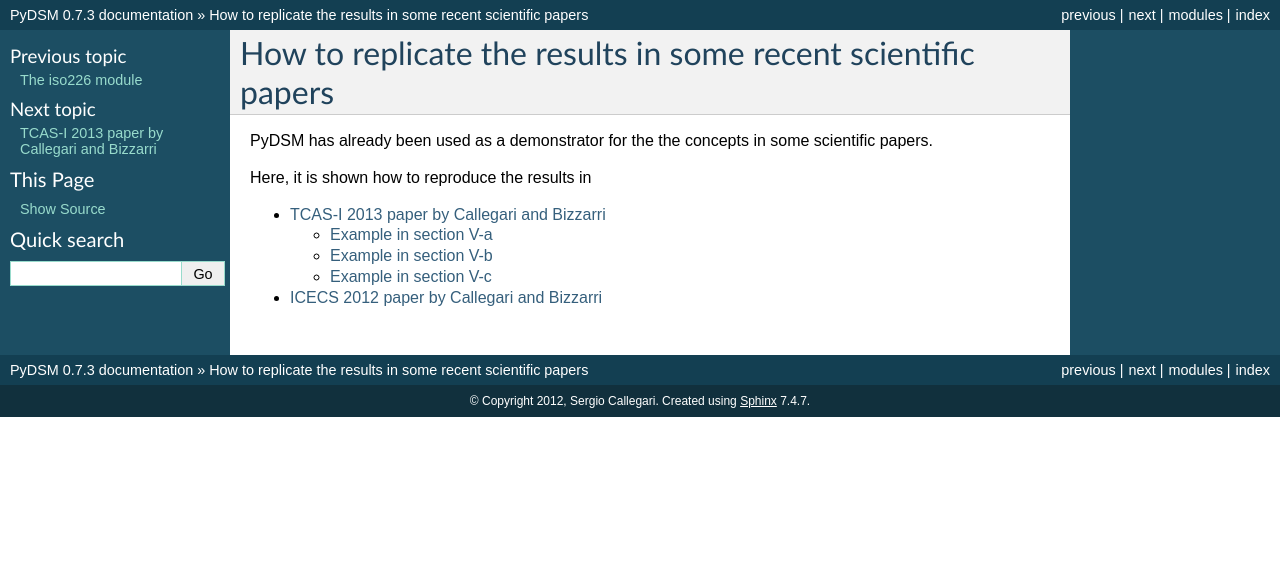
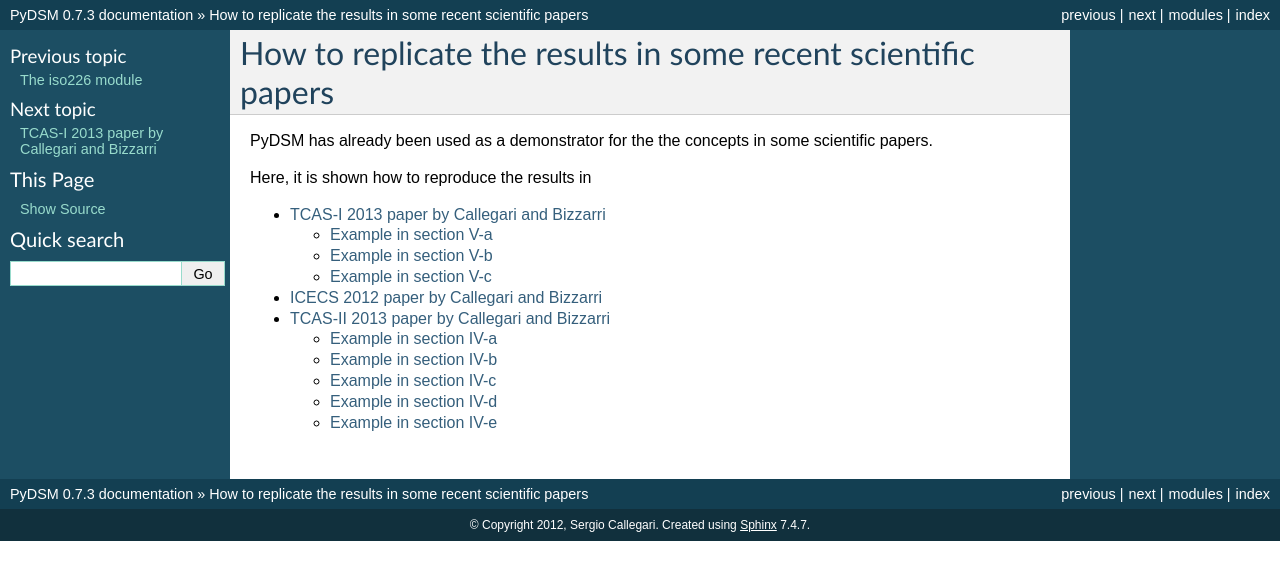
Before and after one commit to sergiocallegari/PyDSM, a Sphinx documentation site: the page built from doc/source/replicate-results.rst, in a window 1280 px wide. Shown: the top 580 px of the page. Built offline with Sphinx 7.4.7, drawn with Linux system fonts in a browser that asks for light colours; formulas are drawn with MathJax 3; some of the changed lines change nothing that is shown.

Commit message:
Add documentation on how to replicate results in TCAS-II paper

```diff
--- a/doc/source/replicate-results.rst
+++ b/doc/source/replicate-results.rst
@@ -11,3 +11,4 @@ Here, it is shown how to reproduce the results in
 
    replicate-tcas1-2013
    replicate-icecs-2012
+   replicate-tcas2-2013
--- /dev/null
+++ b/doc/source/replicate-tcas2-2013.rst
@@ -0,0 +1,135 @@
+TCAS-II 2013 paper by Callegari and Bizzarri
+--------------------------------------------
+
+This section illustrates how to replicate the results presented in the
+paper
+
+    Sergio Callegari, Federico Bizzarri *"Noise Weighting in the
+    Design of ΔΣ Modulators (with a Psychoacoustic Coder as an
+    Example),"* IEEE Transactions on Circuits and Systems - Part II:
+    Express Briefs. To appear in 2013.
+
+To this aim, some sample code is provided in the directory
+``Examples/TCAS2-2013``.
+
+The research paper provides 4 examples, in Sections IV-a to V-e.
+
+Example in section IV-a
+'''''''''''''''''''''''
+
+This example refers to the design of a Digital ΔΣ modulator for low
+pass signals with a mere specification of the signal bandwith (which
+is specified as a fraction of the modulator sample frequency via the
+oversampling ratio).
+
+The corresponding code is provided in the file ``demo_lp_brickwall.py``. Once
+PyDSM and all its pre-requisites are installed, this can be started
+directly by opening a shell (command prompt) and typing::
+
+  python demo_lp_brickwall.py
+
+Alternatively, the script can be opened in Spyder and launched from
+there.
+
+The code runs, showing some intermediate output from the
+optimizer. Then it provides the graphical output that is delivered in
+Figure 2 in the TCAS-II paper.
+
+The proposed example code is not particularly elegant, but should be
+rather easy to read, also thanks to the many comments.
+
+
+Example in section IV-b
+'''''''''''''''''''''''
+
+This example refers to the design of a multiband Digital ΔΣ modulator.
+
+The corresponding code is provided in the file
+``demo_multiband_brickwall.py``. Once PyDSM and all its pre-requisites
+are installed, this can be started directly by opening a shell
+(command prompt) and typing::
+
+  python demo_multiband_brickwall.py
+
+Alternatively, the script can be opened in Spyder and launched from
+there.
+
+The code runs, showing some intermediate output from the
+optimizer. Then it provides the graphical output that is delivered in
+Figure 3 in the TCAS-II paper.
+
+The proposed example code is not particularly
+elegant, but should be rather easy to read, also thanks to the many
+comments.
+
+Example in section IV-c
+'''''''''''''''''''''''
+
+This example refers to the design of a Digital ΔΣ modulator that is
+followed by a non ideal filter in charge of removing the quantization
+noise.
+
+The corresponding code is provided in the file
+``demo_lp_filter.py``. Once PyDSM and all its pre-requisites are
+installed, this can be started directly by opening a shell (command
+prompt) and typing::
+
+  python demo_lp_filter.py
+
+Alternatively, the script can be opened in Spyder and launched from
+there.
+
+The code runs, showing some intermediate output from the
+optimizer. Then it provides the graphical output that is delivered in
+Figure 5 in the TCAS-II paper.
+
+The proposed example code is not particularly elegant, but should be
+rather easy to read, also thanks to the many comments.
+
+Example in section IV-d
+'''''''''''''''''''''''
+
+This example refers to the design of a Digital ΔΣ modulator for low-pass
+signal that is capable of delivering a reduced quantization noise close to
+dc.
+
+The corresponding code is provided in the file
+``demo_lp_low_dc_noise.py``. Once PyDSM and all its pre-requisites are
+installed, this can be started directly by opening a shell (command
+prompt) and typing::
+
+  python demo_lp_low_dc_noise.py
+
+Alternatively, the script can be opened in Spyder and launched from
+there.
+
+The code runs, showing some intermediate output from the
+optimizer. Then it provides the graphical output that is delivered in
+Figure 6 in the TCAS-II paper.
+
+The proposed example code is not particularly elegant, but should be
+rather easy to read, also thanks to the many comments.
+
+Example in section IV-e
+'''''''''''''''''''''''
+
+This example refers to the design of a Digital ΔΣ modulator for audio
+signals capable of shaping the in-band quantization noise according to
+a psychoacoustic weighting function, so that it is minimally audible.
+
+The corresponding code is provided in the file
+``demo_psychoacoustic.py``. Once PyDSM and all its pre-requisites are
+installed, this can be started directly by opening a shell (command
+prompt) and typing::
+
+  python demo_psychoacoustic.py
+
+Alternatively, the script can be opened in Spyder and launched from
+there.
+
+The code runs, showing some intermediate output from the
+optimizer. Then it provides the graphical output that is delivered in
+Figure 7 in the TCAS-II paper.
+
+The proposed example code is not particularly elegant, but should be
+rather easy to read, also thanks to the many comments.
```
